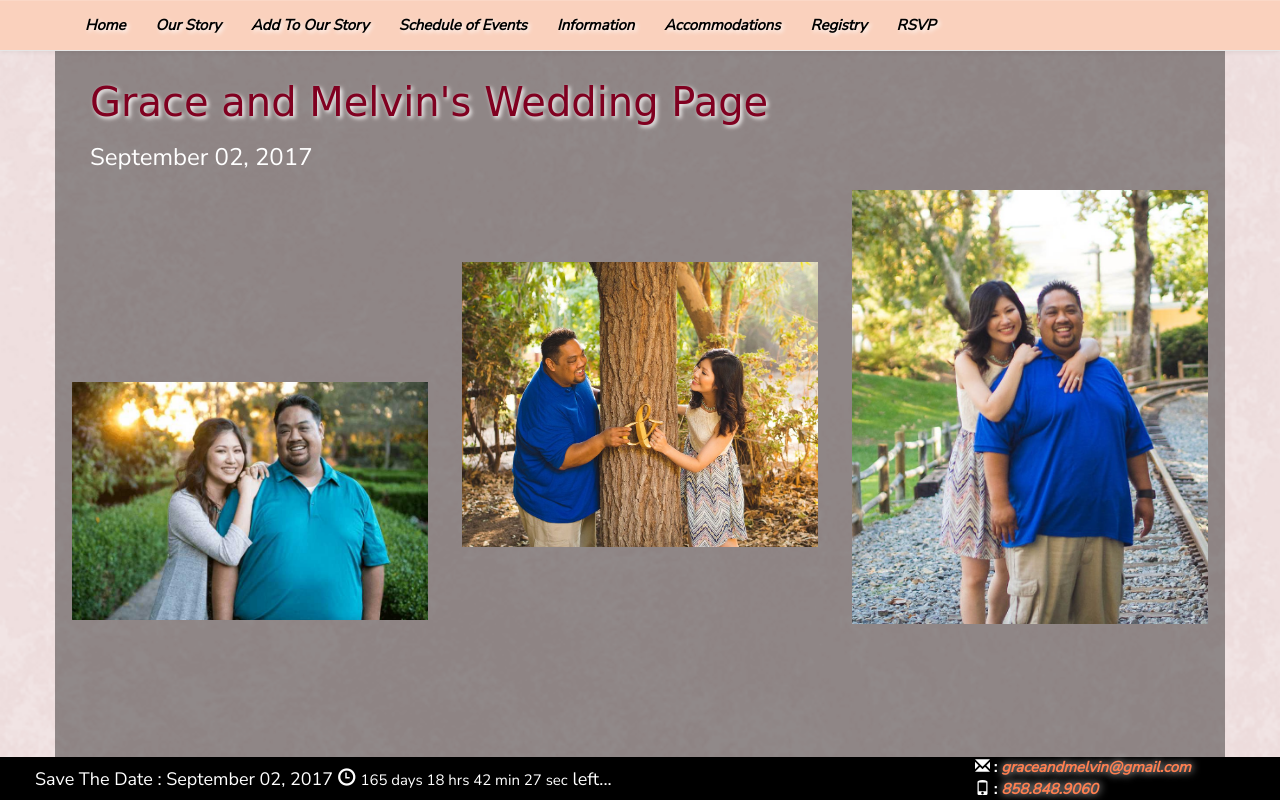
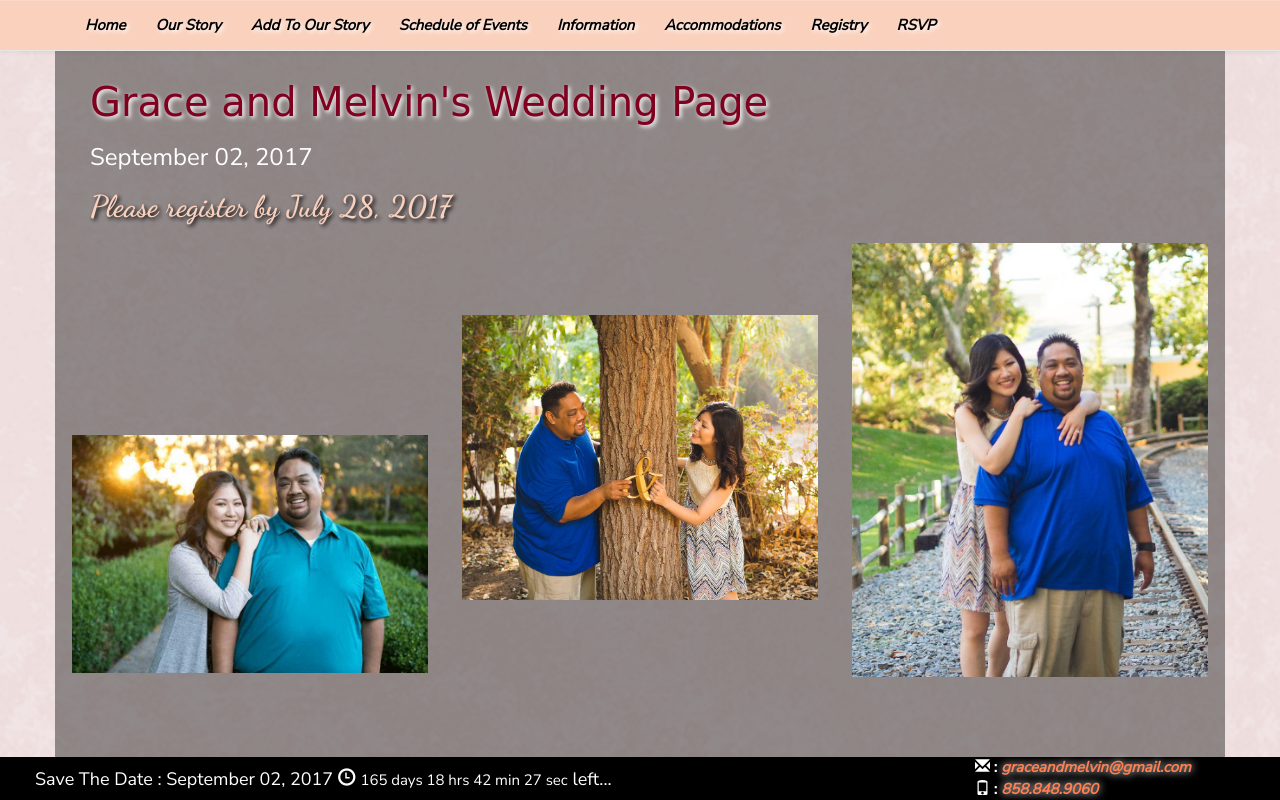
Before and after one commit to junclemente/mgsite, a plain HTML site: page index.html in a window 1280 px wide. Drawn offline with nearby package versions, Linux system fonts and the light colour scheme; some packages are replaced by stand-ins of ours; a web font is replaced by a local one.

Commit message:
refactor: Add register_by date

```diff
--- a/index.html
+++ b/index.html
@@ -50,6 +50,7 @@
     <section id="home" class="content container">
       <h1>Grace and Melvin's Wedding Page</h1>
       <h3 data-bind="text: weddingInfo().wedding_date"></h3>
+      <h2>Please register by <span data-bind="text: weddingInfo().register_by"></span></h2>
 
       <noscript>
         <h3>JavaScript has been disabled in your browser.</h3>
--- a/js/app.js
+++ b/js/app.js
@@ -70,6 +70,7 @@ var GeneralInfo = function() {
 	// General Information
 	self.wedding_date = 'September 02, 2017';
 	self.wedding_time = '5:00pm';
+	self.register_by = 'July 28, 2017';
 	self.phone = 'tel:18588489060';
 	self.display_phone = '858.848.9060';
 	self.email_to = 'mailto:graceandmelvin@gmail.com';
```
